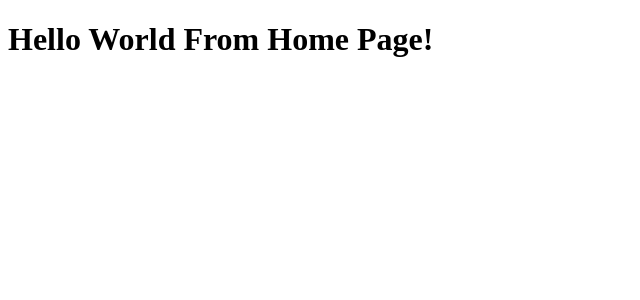
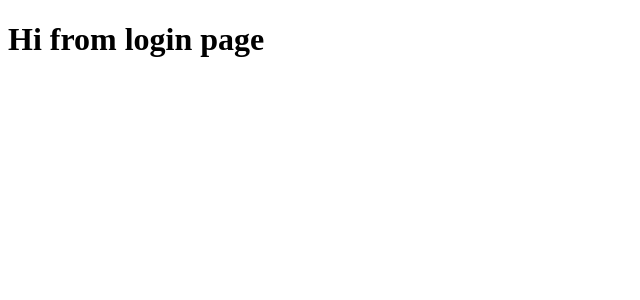
Before and after one commit to trianacerda/employee-directory, a React app: page /login in a window 1280 px wide. Shown: the top 300 px of the page, without its empty margins (0-640 px from the left). Built offline with nearby package versions, Linux system fonts and the light colour scheme.

Commit message:
added Login component + rendering

```diff
--- a/src/App.jsx
+++ b/src/App.jsx
@@ -1,12 +1,16 @@
 import { BrowserRouter as Router, Route, Switch } from 'react-router-dom';
 import Home from './views/Home/Home';
+import Login from './views/Login/Login';
 
 export default function App() {
   return (
     <Router>
       <Switch>
-        <Route>
+        <Route exact path="/">
           <Home />
+        </Route>
+        <Route path="/login">
+          <Login />
         </Route>
       </Switch>
     </Router>
--- /dev/null
+++ b/src/views/Login/Login.jsx
@@ -0,0 +1,7 @@
+export default function Login() {
+  return (
+    <div>
+      <h1>Hi from login page</h1>
+    </div>
+  );
+}
```
